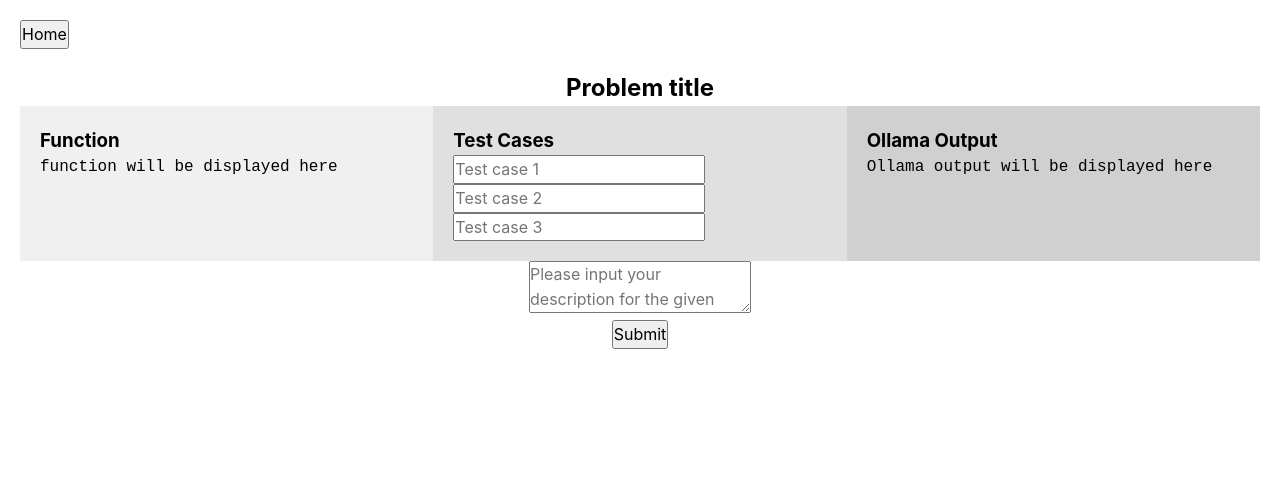
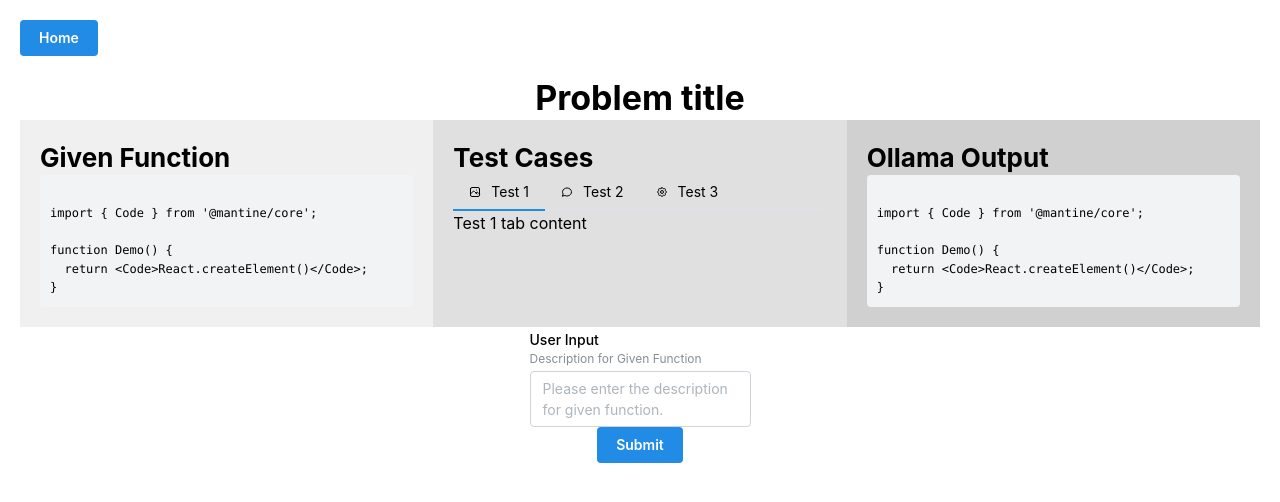
Before and after one commit to cozkul/CoDootor, a Next.js app in the folder client/: page / in a window 1280 px wide. Shown: the top 502 px of the page. Built offline with nearby package versions, Linux system fonts and the light colour scheme.

Commit message:
Change file structure, Mantine main page

```diff
--- a/client/src/app/components/TestCases.js
+++ /dev/null
@@ -1,15 +0,0 @@
-import React from 'react';
-
-// Test cases section for UI, this should retrieve prestored testcases for each question
-const TestCases = () => {
-  return (
-    <div className="test-cases">
-      <h3>Test Cases</h3>
-      <input type="text" placeholder="Test case 1" />
-      <input type="text" placeholder="Test case 2" />
-      <input type="text" placeholder="Test case 3" />
-    </div>
-  );
-};
-
-export default TestCases;
--- a/client/src/app/page.js
+++ b/client/src/app/page.js
@@ -1,34 +1,46 @@
 import React from 'react';
-import HomeButton from './components/HomeButton';
-import ProblemTitle from './components/ProblemTitle';
-import FunctionDisplay from './components/FunctionDisplay';
-import TestCases from './components/TestCases';
-import OllamaOutput from './components/OllamaOutput';
-import UserInput from './components/UserInput';
-import SubmitButton from './components/SubmitButton';
+import { Button } from '@mantine/core';
+import { Title } from '@mantine/core';
+import { Code } from '@mantine/core';
+import TestCases from '../components/TestCases';
+import { Textarea } from '@mantine/core';
 import styles from './page.module.css';
+
+const demo = `
+import { Code } from '@mantine/core';
+
+function Demo() {
+  return <Code>React.createElement()</Code>;
+}`;
 
 const AnswerPage = () => {
   return (
     <div>
       <div className={styles.page}>
         <div className={styles.header}>
-          <HomeButton />
+        <Button variant="filled">Home</Button>
         </div>
-        <ProblemTitle />
+        <Title order={1}>Problem title</Title>
         <div className={styles.content}>
           <div className={styles.leftColumn}>
-            <FunctionDisplay />
+            <Title order={2}>Given Function</Title>
+            <Code block>{demo}</Code>
           </div>
           <div className={styles.centerColumn}>
+            <Title order={2}>Test Cases</Title>
             <TestCases />
           </div>
           <div className={styles.rightColumn}>
-            <OllamaOutput />
+            <Title order={2}>Ollama Output</Title>
+            <Code block>{demo}</Code>
           </div>
         </div>
-        <UserInput />
-        <SubmitButton />
+        <Textarea
+          label="User Input"
+          description="Description for Given Function"
+          placeholder="Please enter the description for given function."
+        />
+        <Button variant="filled">Submit</Button>
       </div>
     </div>
   );
--- /dev/null
+++ b/client/src/components/TestCases.js
@@ -0,0 +1,40 @@
+'use client'
+
+import { Tabs, rem } from '@mantine/core';
+import { IconPhoto, IconMessageCircle, IconSettings } from '@tabler/icons-react';
+
+
+// Test cases section for UI, this should retrieve prestored testcases for each question
+const TestCases = () => {
+  const iconStyle = { width: rem(12), height: rem(12) };
+
+  return (
+    <Tabs defaultValue="test1">
+      <Tabs.List>
+        <Tabs.Tab value="test1" leftSection={<IconPhoto style={iconStyle} />}>
+          Test 1
+        </Tabs.Tab>
+        <Tabs.Tab value="test2" leftSection={<IconMessageCircle style={iconStyle} />}>
+          Test 2
+        </Tabs.Tab>
+        <Tabs.Tab value="test3" leftSection={<IconSettings style={iconStyle} />}>
+          Test 3
+        </Tabs.Tab>
+      </Tabs.List>
+
+      <Tabs.Panel value="test1">
+        Test 1 tab content
+      </Tabs.Panel>
+
+      <Tabs.Panel value="test2">
+        Test 2 tab content
+      </Tabs.Panel>
+
+      <Tabs.Panel value="test3">
+        Test 3 tab content
+      </Tabs.Panel>
+  </Tabs>
+  );
+};
+
+export default TestCases;
--- a/client/src/app/components/UserInput.js
+++ b/client/src/components/UserInput.js
@@ -1,5 +1,5 @@
 import React from 'react';
-import styles from '../page.module.css';
+import styles from '../app/page.module.css';
 
 const UserInput = () => {
   return (
```
Also changed, not shown: client/src/components/FunctionDisplay.js (renamed from client/src/app/components/FunctionDisplay.js), client/src/components/HomeButton.js (renamed from client/src/app/components/HomeButton.js), client/src/components/OllamaOutput.js (renamed from client/src/app/components/OllamaOutput.js), client/src/components/ProblemTitle.js (renamed from client/src/app/components/ProblemTitle.js), client/src/components/SubmitButton.js (renamed from client/src/app/components/SubmitButton.js), 1 other file (tests, documents, lock files or other folders).
